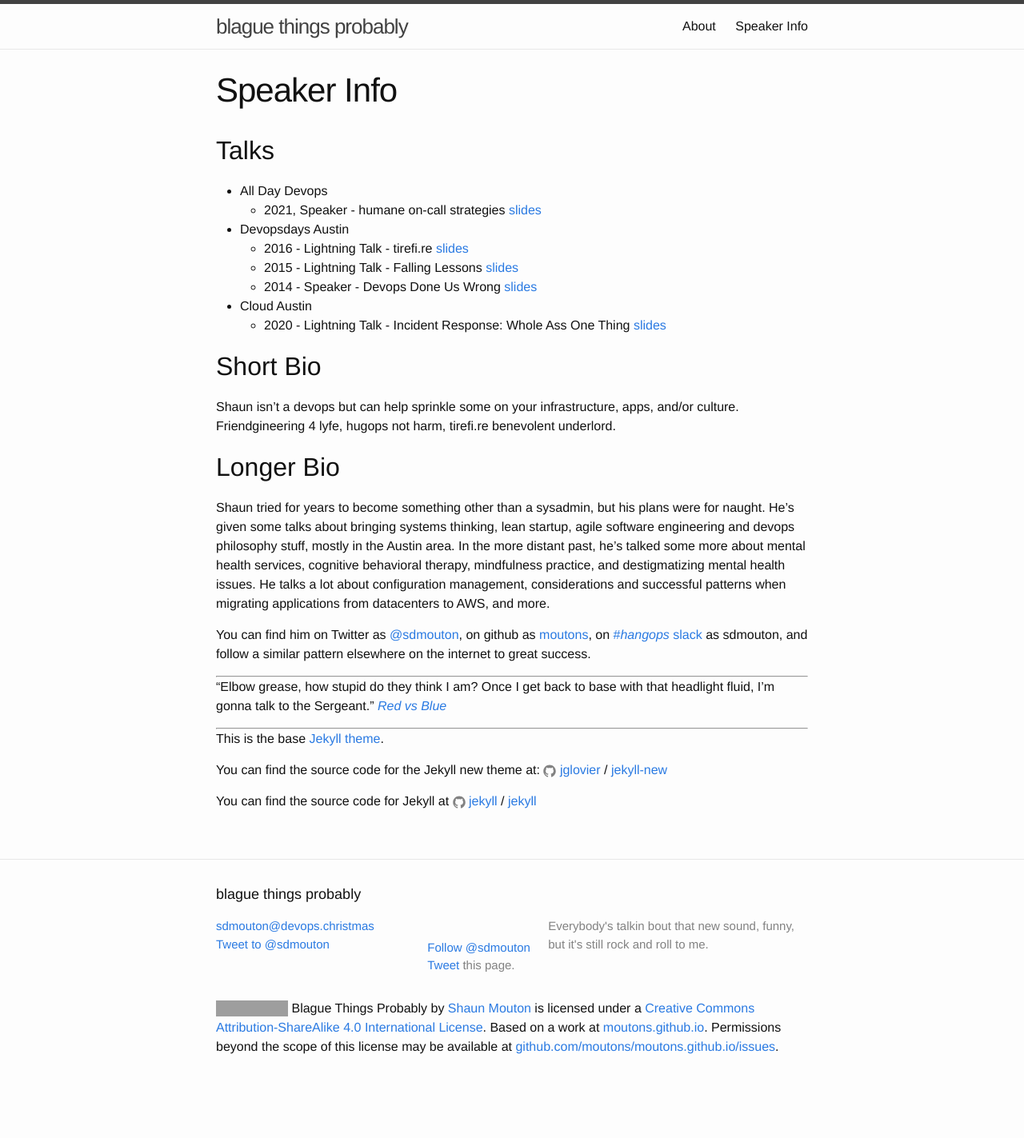
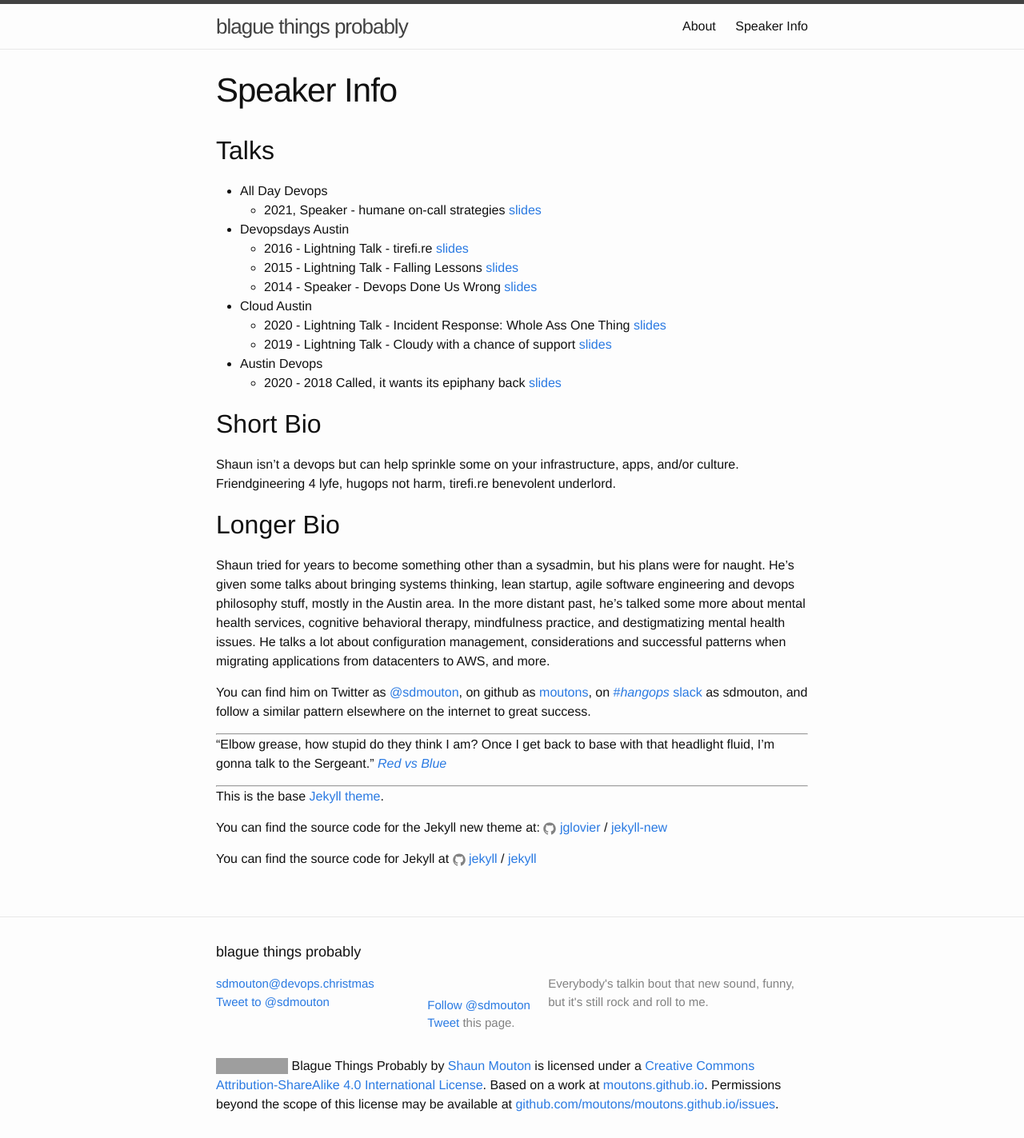
Before and after one commit to moutons/moutons.github.io, a Jekyll site: the page built from speaker-info.md, in a window 1280 px wide. Shown: the whole page at 80% size. Built offline with Jekyll 4.4.1, drawn with Linux system fonts in a browser that asks for light colours; comment, search, counter and statistics services are not loaded; before the commit the page ends 1351 px from its top, so only the background shows below that; grey boxes are pictures that could not be loaded.

Commit message:
adding more talks

```diff
--- a/speaker-info.md
+++ b/speaker-info.md
@@ -14,6 +14,9 @@
   * 2014 - Speaker - Devops Done Us Wrong [slides](slides/2014-DODATX-devops-done-us-wrong.pdf)
 * Cloud Austin
   * 2020 - Lightning Talk - Incident Response: Whole Ass One Thing [slides](slides/2020-incident-response-one-thing.pdf)
+  * 2019 - Lightning Talk - Cloudy with a chance of support [slides](slides/2019-cloudy-with-a-chance-of-support.pdf)
+* Austin Devops
+  * 2020 - 2018 Called, it wants its epiphany back [slides](slides/2020-2018-called-it-wants-its-epiphany-back.pdf)
 
 ## Short Bio
 
```
Also changed, not shown: 2 other files.
